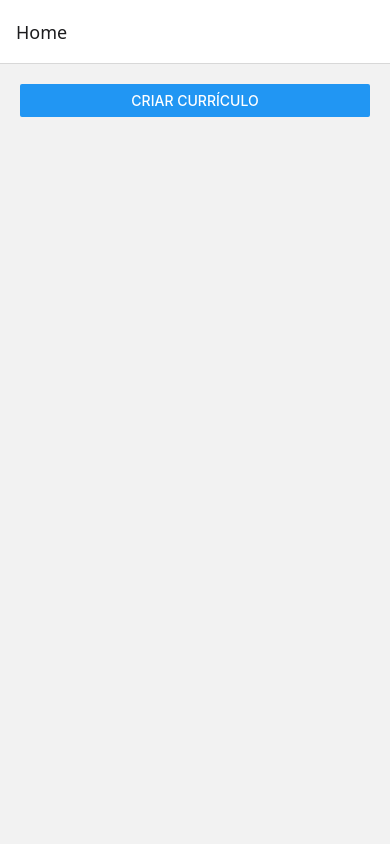
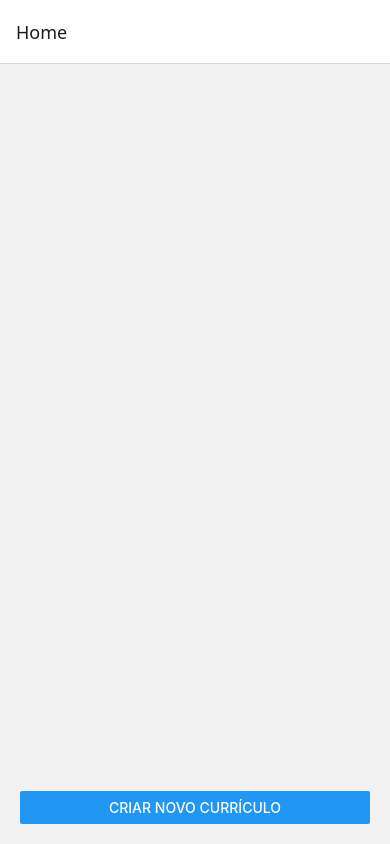
Before and after one commit to naiannicoriolano/projetoFinalApp, a React Native app in the folder curriculoApp/: screen /CurriculosCriados in a window 390 px wide. Built offline with nearby package versions, Linux system fonts and the light colour scheme.

Commit message:
adicionando persistência de dados

```diff
--- a/curriculoApp/package.json
+++ b/curriculoApp/package.json
@@ -10,6 +10,7 @@
   },
   "dependencies": {
     "@hookform/resolvers": "^3.9.1",
+    "@react-native-async-storage/async-storage": "^2.1.0",
     "@react-navigation/native": "^7.0.6",
     "@react-navigation/native-stack": "^7.1.7",
     "expo": "~52.0.11",
--- a/curriculoApp/src/screens/Home/index.js
+++ b/curriculoApp/src/screens/Home/index.js
@@ -1,35 +1,75 @@
-import React, { useState } from 'react';
-import { View, Text, Button, FlatList, TouchableOpacity, StyleSheet } from 'react-native';
+import React, { useState, useEffect } from 'react';
+import { View, Text, FlatList, TouchableOpacity, StyleSheet, Button } from 'react-native';
+import AsyncStorage from '@react-native-async-storage/async-storage';
 import { useNavigation } from '@react-navigation/native';
 
-export default function Home() {
+export default function CurriculosCriados() {
+  const [curriculos, setCurriculos] = useState([]);
   const navigation = useNavigation();
-  const [curriculos, setCurriculos] = useState([]);
 
-  const handleAddCurriculo = (curriculo) => {
-    setCurriculos((prevCurriculos) => [...prevCurriculos, curriculo]);
+  // Carregar dados persistidos ao montar o componente
+  useEffect(() => {
+    loadCurriculos();
+  }, []);
+
+  // Salvar currículos no AsyncStorage
+  const saveCurriculos = async (data) => {
+    try {
+      await AsyncStorage.setItem('@curriculos', JSON.stringify(data));
+    } catch (error) {
+      console.error('Erro ao salvar currículos:', error);
+    }
+  };
+
+  // Carregar currículos do AsyncStorage
+  const loadCurriculos = async () => {
+    try {
+      const storedData = await AsyncStorage.getItem('@curriculos');
+      if (storedData) {
+        setCurriculos(JSON.parse(storedData));
+      }
+    } catch (error) {
+      console.error('Erro ao carregar currículos:', error);
+    }
+  };
+
+  // Adicionar novo currículo
+  const addCurriculo = (data) => {
+    const updatedCurriculos = [...curriculos, { ...data, id: Date.now().toString() }];
+    setCurriculos(updatedCurriculos);
+    saveCurriculos(updatedCurriculos); // Atualizar AsyncStorage
   };
 
   return (
     <View style={styles.container}>
-      <Button
-        title="Criar Currículo"
-        onPress={() => navigation.navigate('CriarCurriculo', { onSave: handleAddCurriculo })}
-      />
       <FlatList
         data={curriculos}
-        keyExtractor={(item, index) => index.toString()}
+        keyExtractor={(item) => item.id}
         renderItem={({ item }) => (
-          <TouchableOpacity onPress={() => navigation.navigate('VisualizarCurriculo', { curriculo: item })}>
-            <Text style={styles.curriculoItem}>{item.name}</Text>
+          <TouchableOpacity
+            style={styles.item}
+            onPress={() => navigation.navigate('VisualizarCurriculo', { curriculo: item })}
+          >
+            <Text>{item.name}</Text>
           </TouchableOpacity>
         )}
+      />
+      <Button
+        title="Criar Novo Currículo"
+        onPress={() => navigation.navigate('CriarCurriculo', { onSave: addCurriculo })}
       />
     </View>
   );
 }
 
 const styles = StyleSheet.create({
-  container: { flex: 1, padding: 20 },
-  curriculoItem: { fontSize: 18, marginVertical: 10 },
+  container: {
+    flex: 1,
+    padding: 20,
+  },
+  item: {
+    padding: 15,
+    borderBottomWidth: 1,
+    borderColor: '#ccc',
+  },
 });
```
Also changed, not shown: 1 other file (tests, documents, lock files or other folders).
